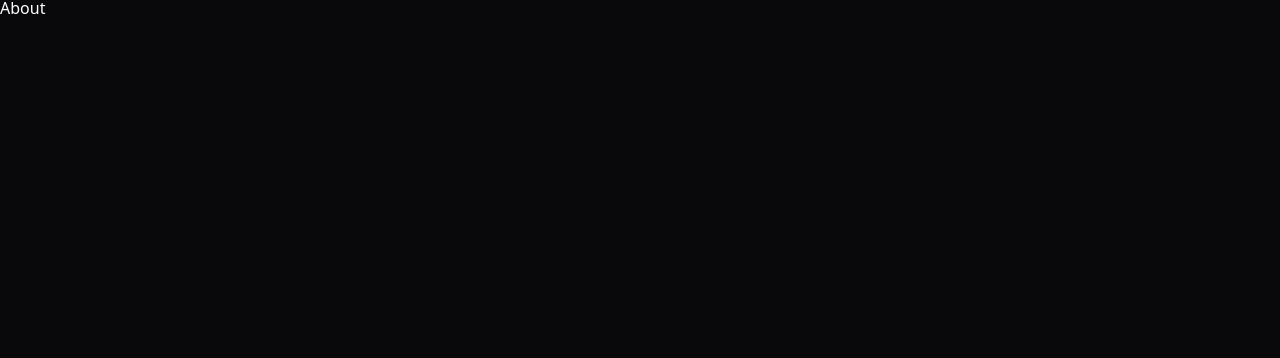
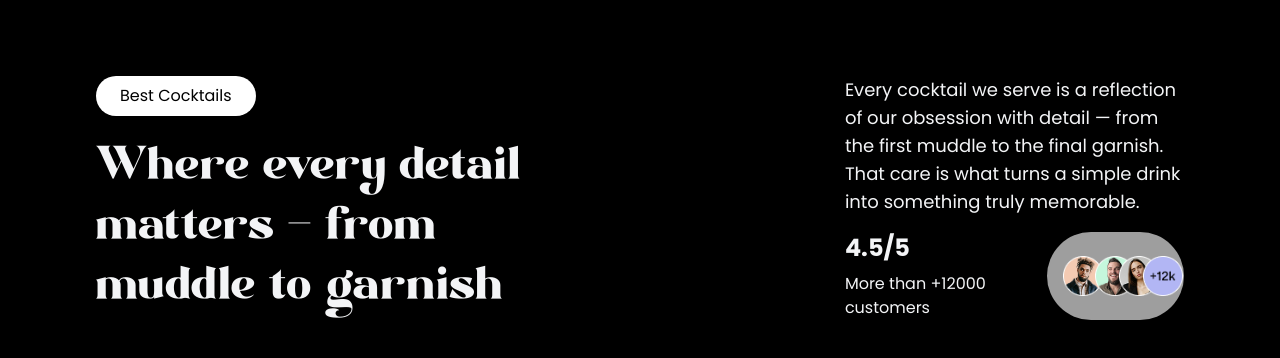
Before and after one commit to Mushaf-Hafeez/Mojito_Cocktail, a React (Vite) app: page / in a window 1280 px wide. Shown: the part 1788-2146 px from the top of the page. Built offline with nearby package versions, Linux system fonts and the light colour scheme; grey boxes are pictures that could not be loaded; a web font is replaced by a local one.

Commit message:
implementing about section

```diff
--- a/src/components/About.jsx
+++ b/src/components/About.jsx
@@ -1,9 +1,77 @@
-import React from "react";
+import gsap from "gsap";
+import { useGSAP } from "@gsap/react";
+import { ScrollTrigger, SplitText } from "gsap/all";
 
 const About = () => {
+  useGSAP(() => {
+    const headingSplit = SplitText.create("#about-heading", { type: "words" });
+
+    gsap.from(headingSplit.words, {
+      opacity: 0,
+      duration: 0.5,
+      y: 50,
+      stagger: 0.04,
+      scrollTrigger: {
+        trigger: "#about",
+        start: "top 60%",
+      },
+    });
+  }, []);
+
   return (
-    <section className="relative z-40 min-h-screen w-full text-white">
-      About
+    <section
+      id="about"
+      className="relative z-40 min-h-screen w-full text-gray-100 bg-black py-20 px-24 font-poppins"
+    >
+      <div className="flex justify-between">
+        {/* badge */}
+        <div className="flex flex-col gap-6">
+          <span className="w-fit px-6 py-2 rounded-full bg-white text-black cursor-pointer">
+            Best Cocktails
+          </span>
+          <h2 id="about-heading" className="font-modern-negra text-6xl w-8/12">
+            Where every detail matters <span>-</span> from muddle to garnish
+          </h2>
+        </div>
+        {/* content */}
+        <div className="flex flex-col gap-4 w-6/12">
+          <p className="font-poppins text-lg">
+            Every cocktail we serve is a reflection of our obsession with detail
+            — from the first muddle to the final garnish. That care is what
+            turns a simple drink into something truly memorable.
+          </p>
+          <div className="flex justify-between">
+            <div className="flex flex-col gap-2">
+              <h2 className="text-2xl font-bold">4.5/5</h2>
+              <p>More than +12000 customers</p>
+            </div>
+
+            {/* customers */}
+            <div className="flex items-center bg-zinc-900 px-4 py-2 rounded-full bg-[url('./images/noise.png')] relative w-38">
+              <img
+                className="size-10 absolute z-[1] left-4"
+                src="./images/profile1.png"
+                alt="profile 1"
+              />
+              <img
+                className="size-10 absolute z-[2] left-12"
+                src="./images/profile2.png"
+                alt="profile 2"
+              />
+              <img
+                className="size-10 absolute z-[3] left-18"
+                src="./images/profile3.png"
+                alt="profile 3"
+              />
+              <img
+                className="size-10 absolute z-[4] left-24"
+                src="./images/profile4.png"
+                alt="profile 4"
+              />
+            </div>
+          </div>
+        </div>
+      </div>
     </section>
   );
 };
--- a/src/components/Navbar.jsx
+++ b/src/components/Navbar.jsx
@@ -20,7 +20,7 @@ const Navbar = () => {
   return (
     <nav
       id="nav"
-      className="text-gray-100 px-20 py-5 flex items-center justify-between bg-transparent fixed w-full z-50"
+      className="text-gray-100 px-20 py-5 flex items-center justify-between bg-transparent fixed w-full z-50 font-poppins"
     >
       {/* logo */}
       <h3 className="flex items-center gap-2 cursor-pointer">
```
